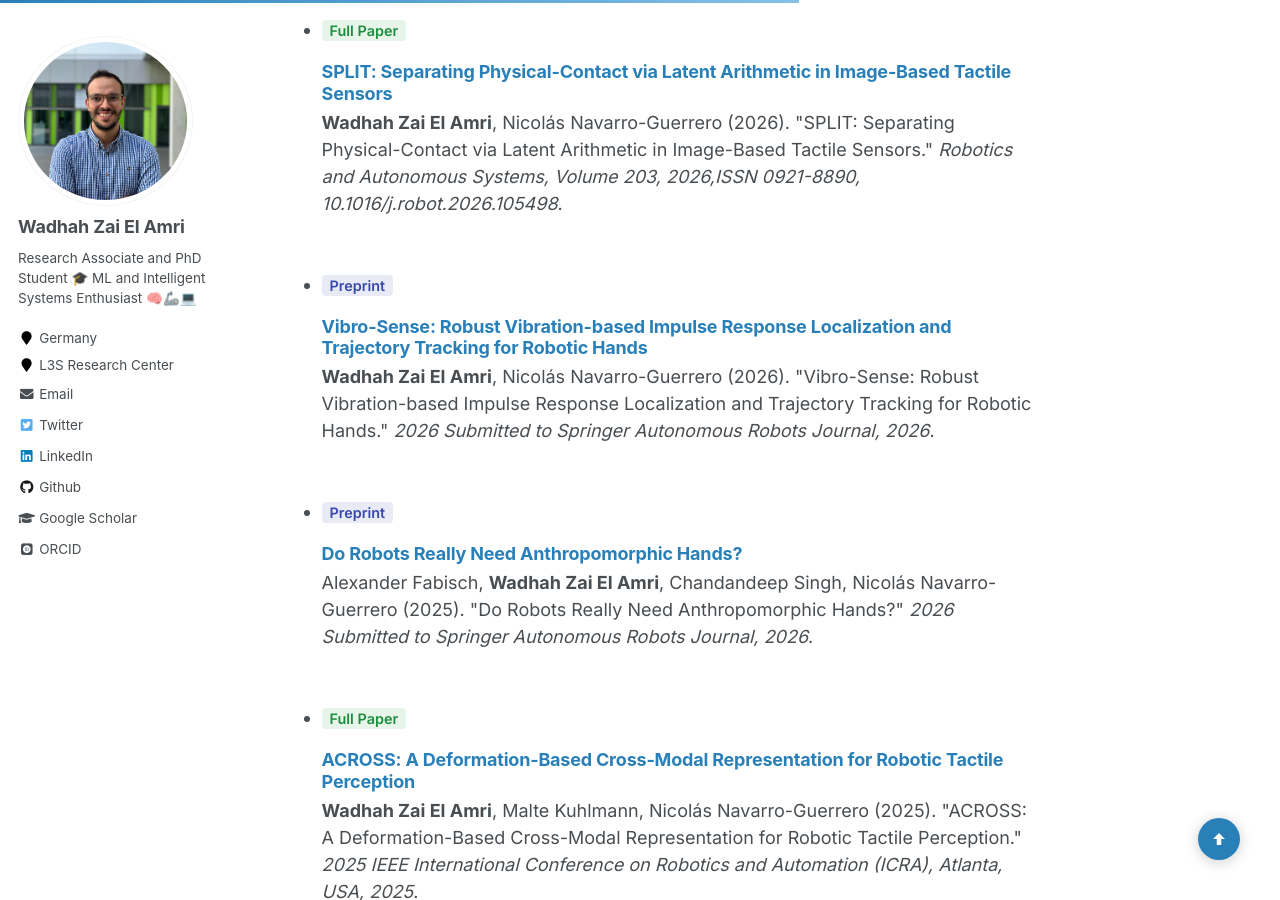
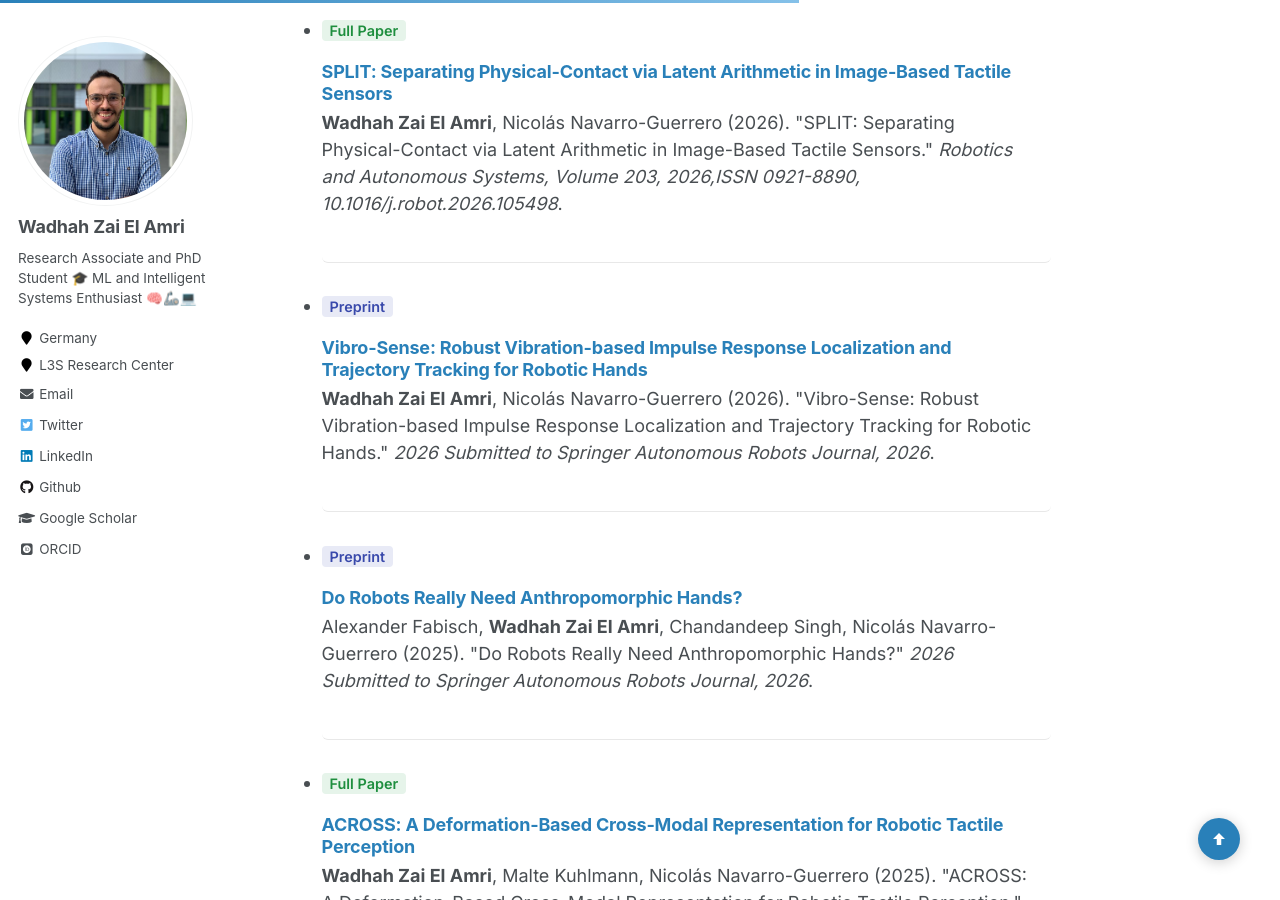
Before and after one commit to wzaielamri/wzaielamri.github.io, a Jekyll site: the page built from _pages/about.md, in a window 1280 px wide and 900 px high, scrolled down 1085 px. Built offline with Jekyll 4.4.1, drawn with Linux system fonts in a browser that asks for light colours; some web fonts are replaced.

Commit message:
update padding

```diff
--- a/_includes/archive-single-cv.html
+++ b/_includes/archive-single-cv.html
@@ -13,7 +13,7 @@
 {% endif %}
 
 <div class="{{ include.type | default: "list" }}__item">
-  <article class="archive__item" itemscope itemtype="http://schema.org/CreativeWork">
+  <article class="archive__item" itemscope itemtype="http://schema.org/CreativeWork" style="border-bottom: 1px solid #e8e8e8; padding-bottom: 1.2em; margin-bottom: 0.8em;">
     <li>
     {% if include.type == "grid" and teaser %}
       <div class="archive__item-teaser">
--- a/_includes/archive-single-pub.html
+++ b/_includes/archive-single-pub.html
@@ -13,7 +13,7 @@
 {% endif %}
 
 <div class="{{ include.type | default: "list" }}__item">
-  <article class="archive__item" itemscope itemtype="http://schema.org/CreativeWork">
+  <article class="archive__item" itemscope itemtype="http://schema.org/CreativeWork" style="border-bottom: 1px solid #e8e8e8; padding-bottom: 1.2em; margin-bottom: 0.8em;">
     {% if include.type == "grid" and teaser %}
       <div class="archive__item-teaser">
         <img src=
```
